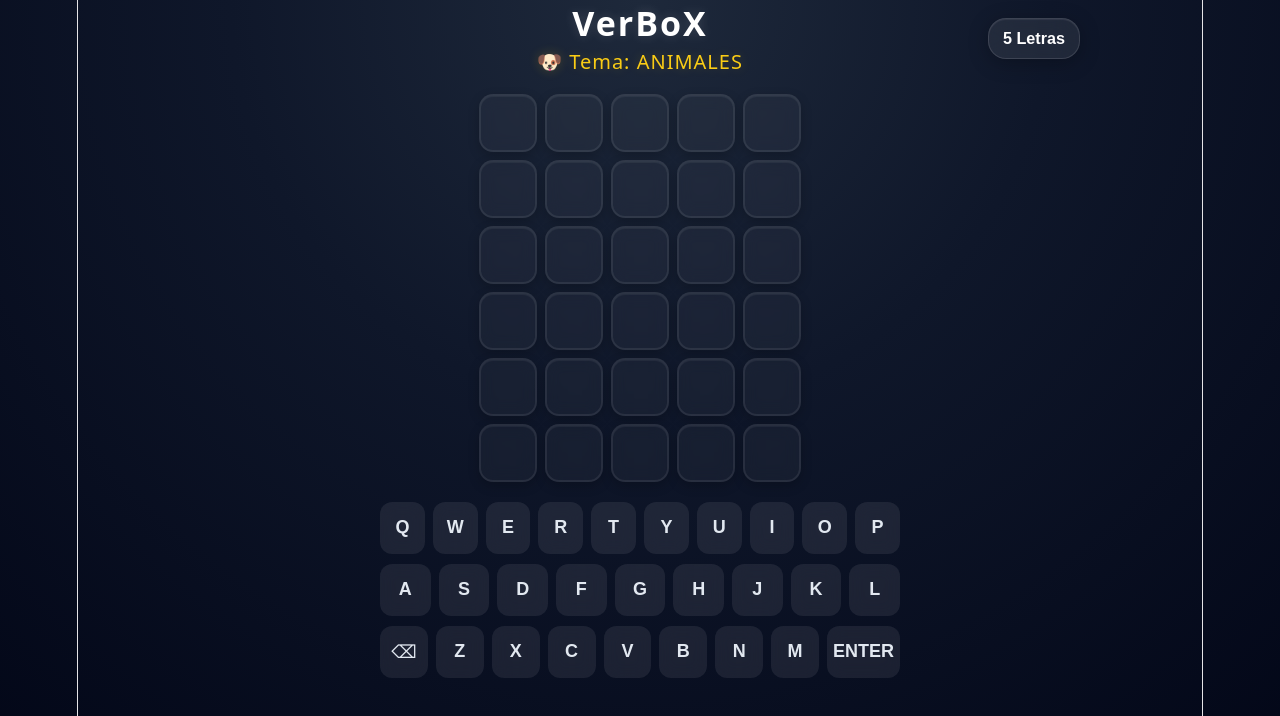
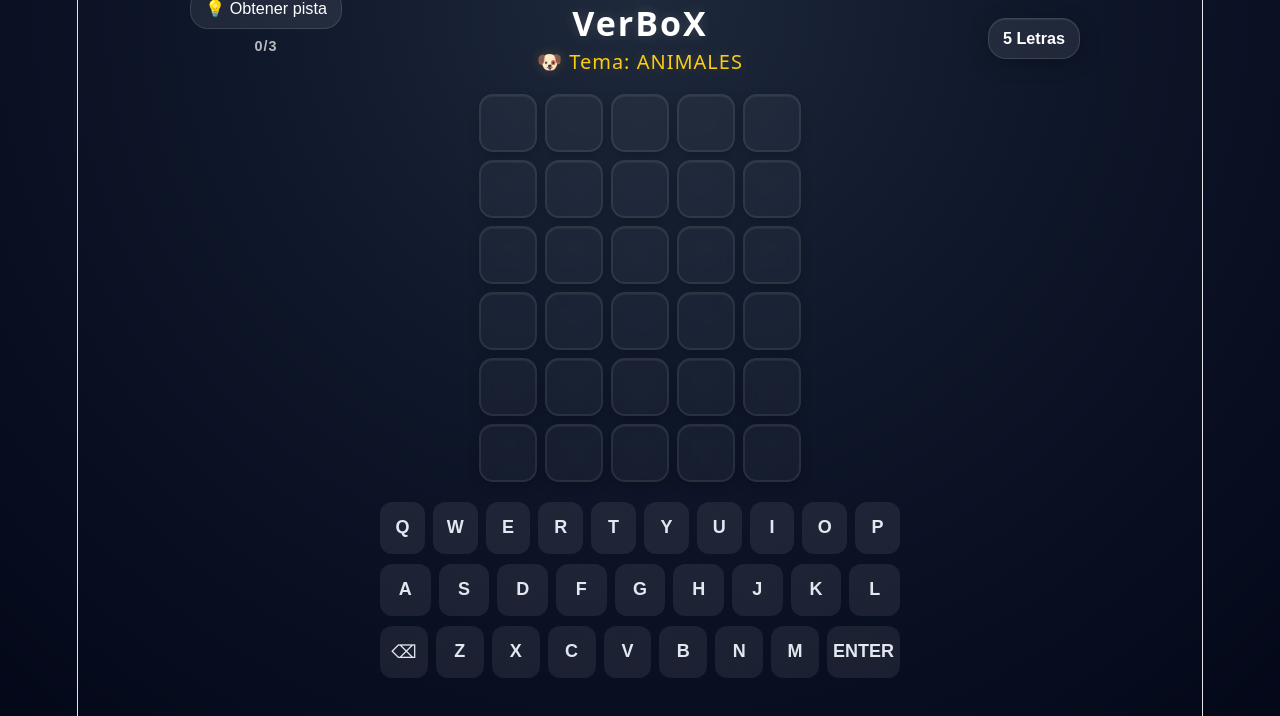
Before and after one commit to iGesielR/verbox, a React (Vite) app: page / in a window 1280 px wide. Shown: the top 716 px of the page. Built offline with nearby package versions, Linux system fonts and the light colour scheme.

Commit message:
implemento de pistas

```diff
--- a/src/App.css
+++ b/src/App.css
@@ -580,3 +580,110 @@ body {
     opacity: 1;
   }
 }
+
+/* ===== PISTAS ===== */
+
+.hint-container {
+  position: absolute;
+  left: -130px;
+
+  display: flex;
+  flex-direction: column;
+  align-items: center;
+
+  gap: 4px;
+}
+
+.hint-button {
+  background: rgba(255,255,255,0.08);
+
+  backdrop-filter: blur(14px);
+
+  border: 1px solid rgba(255,255,255,0.12);
+
+  color: white;
+
+  padding: 10px 14px;
+
+  border-radius: 18px;
+
+  font-size: 0.9rem;
+
+  cursor: pointer;
+
+  transition: 0.2s ease;
+}
+
+.hint-button:hover {
+  transform: scale(1.05);
+}
+
+.hint-count {
+  font-size: 0.8rem;
+  opacity: 0.7;
+}
+
+.hint-modal-overlay {
+  position: fixed;
+
+  inset: 0;
+
+  background: rgba(0,0,0,0.6);
+
+  backdrop-filter: blur(8px);
+
+  display: flex;
+  justify-content: center;
+  align-items: center;
+
+  z-index: 9999;
+}
+
+.hint-modal {
+  background: rgba(255,255,255,0.08);
+
+  backdrop-filter: blur(24px);
+
+  border: 1px solid rgba(255,255,255,0.12);
+
+  padding: 25px;
+
+  border-radius: 24px;
+
+  width: 320px;
+
+  color: white;
+
+  text-align: center;
+}
+
+.hint-board {
+  display: flex;
+  justify-content: center;
+
+  gap: 8px;
+
+  margin: 20px 0;
+}
+
+.hint-cell {
+  width: 50px;
+  height: 50px;
+}
+
+.revealed-letters {
+  display: flex;
+  flex-direction: column;
+
+  gap: 10px;
+
+  margin-bottom: 18px;
+}
+
+.revealed-letter {
+  background: rgba(255,255,255,0.08);
+
+  padding: 10px;
+
+  border-radius: 12px;
+}
--- a/src/App.jsx
+++ b/src/App.jsx
@@ -20,11 +20,14 @@ function getWordsByLength(length) {
 }
 
 export default function App() {
+
   const [wordLength, setWordLength] = useState(5);
+
   const [showDifficultyMenu, setShowDifficultyMenu] =
     useState(false);
 
   const [theme, setTheme] = useState("");
+
   const [secretWord, setSecretWord] = useState("");
 
   const [guesses, setGuesses] = useState(
@@ -38,13 +41,29 @@ export default function App() {
 
   const [usedKeys, setUsedKeys] = useState({});
 
-  // AHORA GUARDA CELDA INDIVIDUAL
-  const [revealedCells, setRevealedCells] = useState([]);
-  const [flipCell, setFlipCell] = useState(null);
+  // FLIP
+  const [revealedCells, setRevealedCells] =
+    useState([]);
 
-  const [errorRow, setErrorRow] = useState(null);
+  const [flipCell, setFlipCell] =
+    useState(null);
+
+  // ERROR
+  const [errorRow, setErrorRow] =
+    useState(null);
+
+  // PISTAS
+  const [showHint, setShowHint] =
+    useState(false);
+
+  const [hintsUsed, setHintsUsed] =
+    useState(0);
+
+  const [revealedHintLetters, setRevealedHintLetters] =
+    useState([]);
 
   const keySoundRef = useRef(null);
+
   const enterSoundRef = useRef(null);
 
   // Palabras según dificultad
@@ -60,6 +79,7 @@ export default function App() {
   // Temas automáticos
   const WORDS_BY_THEME =
     wordsByLength.reduce((acc, item) => {
+
       if (!acc[item.category]) {
         acc[item.category] = [];
       }
@@ -67,10 +87,12 @@ export default function App() {
       acc[item.category].push(item.word);
 
       return acc;
+
     }, {});
 
   // Tema random
   function getRandomTheme() {
+
     const themes =
       Object.keys(WORDS_BY_THEME);
 
@@ -81,7 +103,9 @@ export default function App() {
 
   // Palabra random por tema
   function getWordByTheme(theme) {
-    const words = WORDS_BY_THEME[theme];
+
+    const words =
+      WORDS_BY_THEME[theme];
 
     return words[
       Math.floor(Math.random() * words.length)
@@ -90,6 +114,7 @@ export default function App() {
 
   // SONIDOS
   useEffect(() => {
+
     keySoundRef.current =
       new Audio("/sonidos/key.wav");
 
@@ -97,11 +122,14 @@ export default function App() {
       new Audio("/sonidos/enter.mp3");
 
     keySoundRef.current.volume = 1;
+
     enterSoundRef.current.volume = 1;
+
   }, []);
 
   // INICIAR JUEGO
   useEffect(() => {
+
     const themes =
       Object.keys(WORDS_BY_THEME);
 
@@ -121,18 +149,30 @@ export default function App() {
       ];
 
     setTheme(randomTheme);
+
     setSecretWord(randomWord);
 
     setGuesses(Array(MAX_ROWS).fill(""));
+
     setCurrentRow(0);
 
     setGameStatus("playing");
 
     setUsedKeys({});
+
+    setFlipCell(null);
+
+    setRevealedCells([]);
+
+    setHintsUsed(0);
+
+    setRevealedHintLetters([]);
+
   }, [wordLength]);
 
   // Sonidos
   const playSound = (type) => {
+
     const baseSound =
       type === "enter"
         ? enterSoundRef.current
@@ -151,6 +191,7 @@ export default function App() {
 
   // TECLADO FISICO
   useEffect(() => {
+
     const handleKey = (e) => {
       handleKeyPress(
         e.key.toUpperCase()
@@ -169,15 +210,63 @@ export default function App() {
       );
   });
 
+  // PISTA
+  function handleHint() {
+
+    if (hintsUsed >= 3) return;
+
+    const unrevealedIndexes = [];
+
+    for (let i = 0; i < secretWord.length; i++) {
+
+      const alreadyRevealed =
+        revealedHintLetters.some(
+          (item) => item.index === i
+        );
+
+      if (!alreadyRevealed) {
+        unrevealedIndexes.push(i);
+      }
+    }
+
+    if (unrevealedIndexes.length === 0) return;
+
+    const randomIndex =
+      unrevealedIndexes[
+        Math.floor(
+          Math.random() *
+          unrevealedIndexes.length
+        )
+      ];
+
+    const revealedLetter =
+      secretWord[randomIndex];
+
+    setRevealedHintLetters((prev) => [
+      ...prev,
+      {
+        index: randomIndex,
+        letter: revealedLetter,
+      },
+    ]);
+
+    setHintsUsed((prev) => prev + 1);
+
+    setShowHint(true);
+  }
+
   // TECLAS
   function handleKeyPress(key) {
+
     if (gameStatus !== "playing") return;
 
     // LETRAS
     if (/^[A-Z]$/.test(key)) {
+
       playSound("key");
 
       setGuesses((prev) => {
+
         const newGuesses = [...prev];
 
         if (
@@ -196,9 +285,11 @@ export default function App() {
       key === "BACKSPACE" ||
       key === "⌫"
     ) {
+
       playSound("key");
 
       setGuesses((prev) => {
+
         const newGuesses = [...prev];
 
         newGuesses[currentRow] =
@@ -210,6 +301,7 @@ export default function App() {
 
     // ENTER
     if (key === "ENTER") {
+
       const currentGuess =
         guesses[currentRow];
 
@@ -218,8 +310,9 @@ export default function App() {
       if (
         currentGuess.length !==
         wordLength
-      )
+      ) {
         return;
+      }
 
       // INVALIDA
       if (
@@ -227,6 +320,7 @@ export default function App() {
           currentGuess
         )
       ) {
+
         setErrorRow(currentRow);
 
         setTimeout(() => {
@@ -242,9 +336,12 @@ export default function App() {
       currentGuess
         .split("")
         .forEach((_, i) => {
+
           setTimeout(() => {
 
-          setFlipCell(`${currentRow}-${i}`);
+            setFlipCell(
+              `${currentRow}-${i}`
+            );
 
             setRevealedCells(prev => [
               ...prev,
@@ -255,6 +352,7 @@ export default function App() {
         });
 
       setTimeout(() => {
+
         const newUsed = {
           ...usedKeys,
         };
@@ -262,6 +360,7 @@ export default function App() {
         currentGuess
           .split("")
           .forEach((letter, i) => {
+
             const status =
               getLetterStatus(
                 letter,
@@ -271,18 +370,23 @@ export default function App() {
             if (
               status === "correct"
             ) {
+
               newUsed[letter] =
                 "correct";
+
             } else if (
               status === "present" &&
               newUsed[letter] !==
               "correct"
             ) {
+
               newUsed[letter] =
                 "present";
+
             } else if (
               !newUsed[letter]
             ) {
+
               newUsed[letter] =
                 "absent";
             }
@@ -294,7 +398,9 @@ export default function App() {
         if (
           currentGuess === secretWord
         ) {
+
           setGameStatus("won");
+
           return;
         }
 
@@ -303,13 +409,16 @@ export default function App() {
           currentRow ===
           MAX_ROWS - 1
         ) {
+
           setGameStatus("lost");
+
           return;
         }
 
         setCurrentRow((r) => r + 1);
 
         setFlipCell(null);
+
       }, wordLength * 250 + 300);
     }
   }
@@ -319,6 +428,7 @@ export default function App() {
     letter,
     index
   ) {
+
     if (!letter) return "";
 
     if (
@@ -338,6 +448,7 @@ export default function App() {
 
   // RESET
   function resetGame() {
+
     const randomTheme =
       getRandomTheme();
 
@@ -359,18 +470,42 @@ export default function App() {
     setFlipCell(null);
 
     setRevealedCells([]);
+
+    setHintsUsed(0);
+
+    setRevealedHintLetters([]);
+
+    setShowHint(false);
   }
 
   if (!secretWord) return null;
 
   return (
+
     <div className="app">
 
       {/* TOP BAR */}
       <div className="top-bar">
 
+        {/* PISTAS */}
+        <div className="hint-container">
+
+          <button
+            className="hint-button"
+            onClick={handleHint}
+          >
+            💡 Obtener pista
+          </button>
+
+          <span className="hint-count">
+            {hintsUsed}/3
+          </span>
+
+        </div>
+
         <h1>VerBoX</h1>
 
+        {/* DIFICULTAD */}
         <div className="difficulty-container">
 
           <button
@@ -385,6 +520,7 @@ export default function App() {
           </button>
 
           {showDifficultyMenu && (
+
             <div className="difficulty-menu">
 
               <button
@@ -447,6 +583,7 @@ export default function App() {
                 guess[colIndex];
 
               return (
+
                 <div
                   key={colIndex}
                   className={`cell ${
@@ -479,8 +616,81 @@ export default function App() {
         usedKeys={usedKeys}
       />
 
-      {/* MODAL */}
+      {/* MODAL PISTA */}
+      {showHint && (
+
+        <div className="hint-modal-overlay">
+
+          <div className="hint-modal">
+
+            <h3>💡 Pista</h3>
+
+            <div className="hint-board">
+
+              {Array.from({
+                length: wordLength,
+              }).map((_, index) => {
+
+                const lastGuess =
+                  guesses[currentRow] ||
+                  guesses[currentRow - 1] ||
+                  "";
+
+                const letter =
+                  lastGuess[index];
+
+                return (
+
+                  <div
+                    key={index}
+                    className={`cell hint-cell ${
+                      getLetterStatus(
+                        letter,
+                        index
+                      )
+                    }`}
+                  >
+                    {letter || ""}
+                  </div>
+                );
+              })}
+            </div>
+
+            <div className="revealed-letters">
+
+              {revealedHintLetters.map(
+                (item, index) => (
+
+                  <div
+                    key={index}
+                    className="revealed-letter"
+                  >
+                    Letra {item.index + 1}:
+                    <strong>
+                      {" "}
+                      {item.letter}
+                    </strong>
+                  </div>
+                )
+              )}
+
+            </div>
+
+            <button
+              onClick={() =>
+                setShowHint(false)
+              }
+            >
+              Cerrar
+            </button>
+
+          </div>
+        </div>
+      )}
+
+      {/* MODAL FINAL */}
       {gameStatus !== "playing" && (
+
         <div className="modal-overlay">
 
           <div className="modal">
@@ -492,6 +702,7 @@ export default function App() {
             </h2>
 
             {gameStatus === "lost" && (
+
               <p>
                 La palabra era:{" "}
                 {secretWord}
--- a/src/data/diccionario.js
+++ b/src/data/diccionario.js
@@ -167,6 +167,7 @@ export const WORDS = [
 
   //    4 LETRAS
   { word: "AZUL", category: "random" },
+  { word: "ARCO", category: "random" },
   { word: "BOLA", category: "random" },
   { word: "CASA", category: "random" },
   { word: "DADO", category: "random" },
@@ -177,6 +178,7 @@ export const WORDS = [
   { word: "AUDIO", category: "random" },
   { word: "BARCO", category: "random" },
   { word: "CABLE", category: "random" },
+  { word: "CASCO", category: "random" },
   { word: "DATOS", category: "random" },
   { word: "FUEGO", category: "random" },
   { word: "HIELO", category: "random" },
```
Lines whose indentation alone changed are shown as unchanged.
